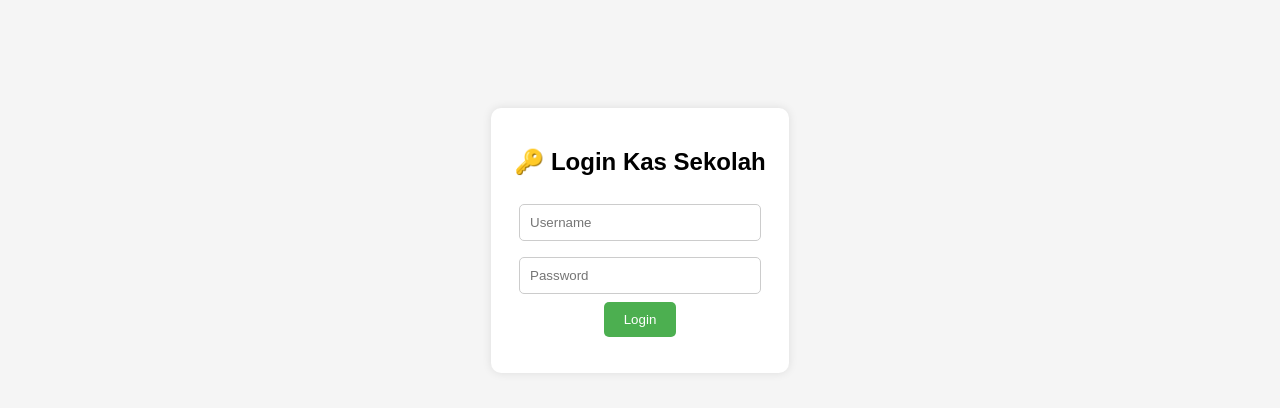
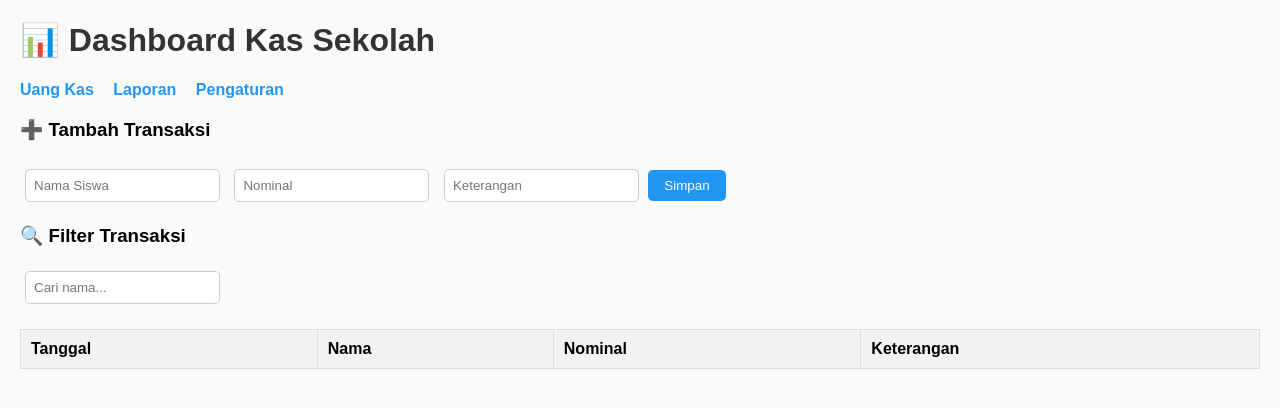
Before and after one commit to saaawan3/kas-dkv-veteran.github.io, a plain HTML site: page kasdkv.html in a window 1280 px wide. Drawn offline with Linux system fonts and the light colour scheme.

Commit message:
Update kasdkv.html

```diff
--- a/kasdkv.html
+++ b/kasdkv.html
@@ -1,44 +1,84 @@
 <!DOCTYPE html>
 <html>
   <head>
-    <title>Login Kas Sekolah</title>
+    <title>Kas Sekolah</title>
     <meta charset="UTF-8" />
     <style>
-      body { font-family: Arial, sans-serif; text-align:center; padding-top: 100px; background:#f5f5f5; }
-      .box { display:inline-block; padding:20px; background:white; border-radius:10px; box-shadow:0 0 10px rgba(0,0,0,0.1); }
-      input { margin:8px; padding:10px; width:220px; border:1px solid #ccc; border-radius:5px; }
-      button { padding:10px 20px; border:none; background:#4CAF50; color:white; border-radius:5px; cursor:pointer; }
-      button:hover { background:#45a049; }
-      .error { color:red; margin-top:10px; }
+      body { font-family: Arial, sans-serif; margin:20px; background:#fafafa; }
+      h1 { color:#333; }
+      nav { margin-bottom:20px; }
+      nav a { margin-right:15px; text-decoration:none; color:#2196F3; font-weight:bold; }
+      nav a:hover { text-decoration:underline; }
+      input { margin:5px; padding:8px; border:1px solid #ccc; border-radius:5px; }
+      button { padding:8px 16px; margin-top:10px; background:#2196F3; color:white; border:none; border-radius:5px; cursor:pointer; }
+      button:hover { background:#1976D2; }
+      table { width:100%; border-collapse:collapse; margin-top:20px; }
+      th, td { border:1px solid #ddd; padding:10px; text-align:left; }
+      th { background:#f2f2f2; }
     </style>
   </head>
   <body>
-    <div class="box">
-      <h2>🔑 Login Kas Sekolah</h2>
-      <input type="text" id="username" placeholder="Username"><br>
-      <input type="password" id="password" placeholder="Password"><br>
-      <button onclick="login()">Login</button>
-      <p class="error" id="error"></p>
-    </div>
+    <h1>📊 Dashboard Kas Sekolah</h1>
+
+    <nav>
+      <a href="?page=index">Uang Kas</a>
+      <a href="?page=laporan">Laporan</a>
+      <a href="?page=setting">Pengaturan</a>
+    </nav>
+
+    <h3>➕ Tambah Transaksi</h3>
+    <input type="text" id="nama" placeholder="Nama Siswa">
+    <input type="number" id="nominal" placeholder="Nominal">
+    <input type="text" id="keterangan" placeholder="Keterangan">
+    <button onclick="tambah()">Simpan</button>
+
+    <h3>🔍 Filter Transaksi</h3>
+    <input type="text" id="filterNama" placeholder="Cari nama..." onkeyup="loadData()">
+
+    <table id="tabel">
+      <thead>
+        <tr>
+          <th>Tanggal</th>
+          <th>Nama</th>
+          <th>Nominal</th>
+          <th>Keterangan</th>
+        </tr>
+      </thead>
+      <tbody></tbody>
+    </table>
 
     <script>
-      function login() {
-        const username = document.getElementById("username").value;
-        const password = document.getElementById("password").value;
+      function tambah() {
+        const nama = document.getElementById("nama").value;
+        const nominal = document.getElementById("nominal").value;
+        const keterangan = document.getElementById("keterangan").value;
 
-        fetch("", {
-          method: "POST",
-          body: JSON.stringify({ username, password })
-        })
-        .then(r => r.json())
-        .then(data => {
-          if (data.success) {
-            window.location.href = "?page=index"; // pindah ke halaman utama
-          } else {
-            document.getElementById("error").innerText = "❌ Username atau password salah!";
-          }
-        });
+        google.script.run.withSuccessHandler(() => {
+          alert("✅ Transaksi berhasil disimpan!");
+          loadData();
+        }).simpanTransaksi(nama, nominal, keterangan);
       }
+
+      function loadData() {
+        const filter = document.getElementById("filterNama").value.toLowerCase();
+        google.script.run.withSuccessHandler(data => {
+          const tbody = document.querySelector("#tabel tbody");
+          tbody.innerHTML = "";
+          data.slice(1).forEach(row => {
+            if (row[1].toLowerCase().includes(filter)) {
+              let tr = "<tr>";
+              tr += `<td>${new Date(row[0]).toLocaleDateString()}</td>`; // tampilkan tanggal format Indonesia
+              tr += `<td>${row[1]}</td>`;
+              tr += `<td>${row[2]}</td>`;
+              tr += `<td>${row[3]}</td>`;
+              tr += "</tr>";
+              tbody.innerHTML += tr;
+            }
+          });
+        }).getData();
+      }
+
+      loadData(); // jalan pertama kali
     </script>
   </body>
 </html>
```
